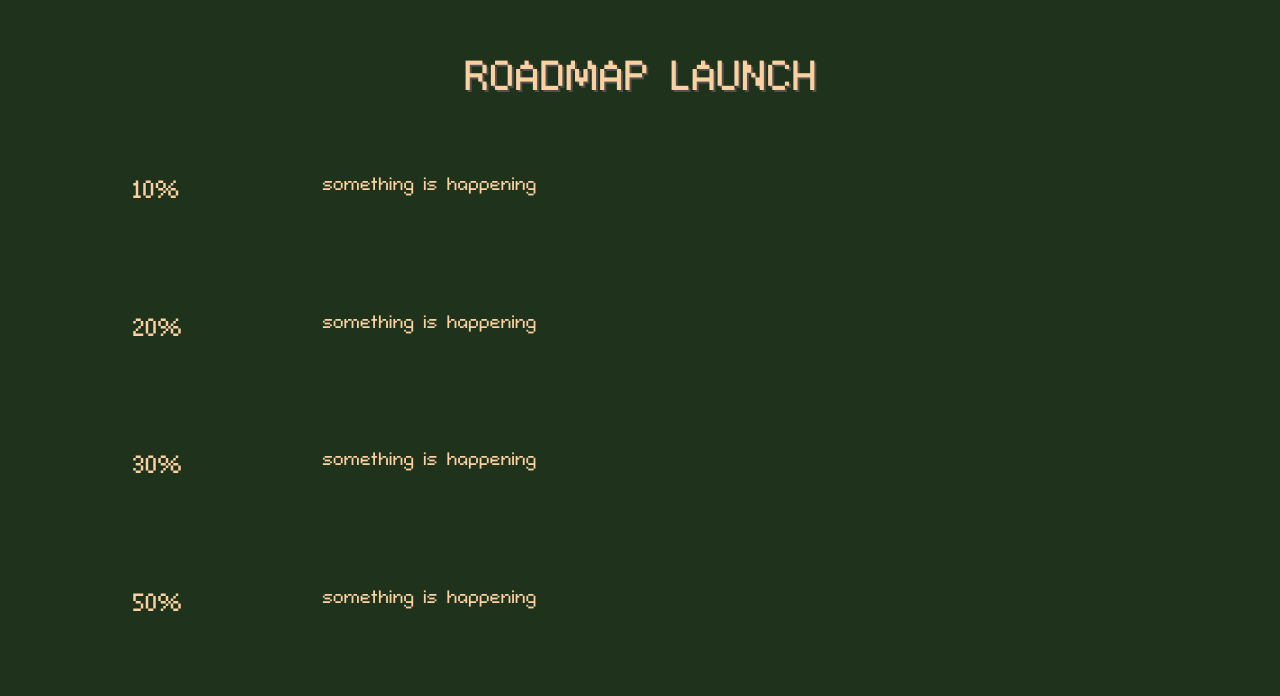
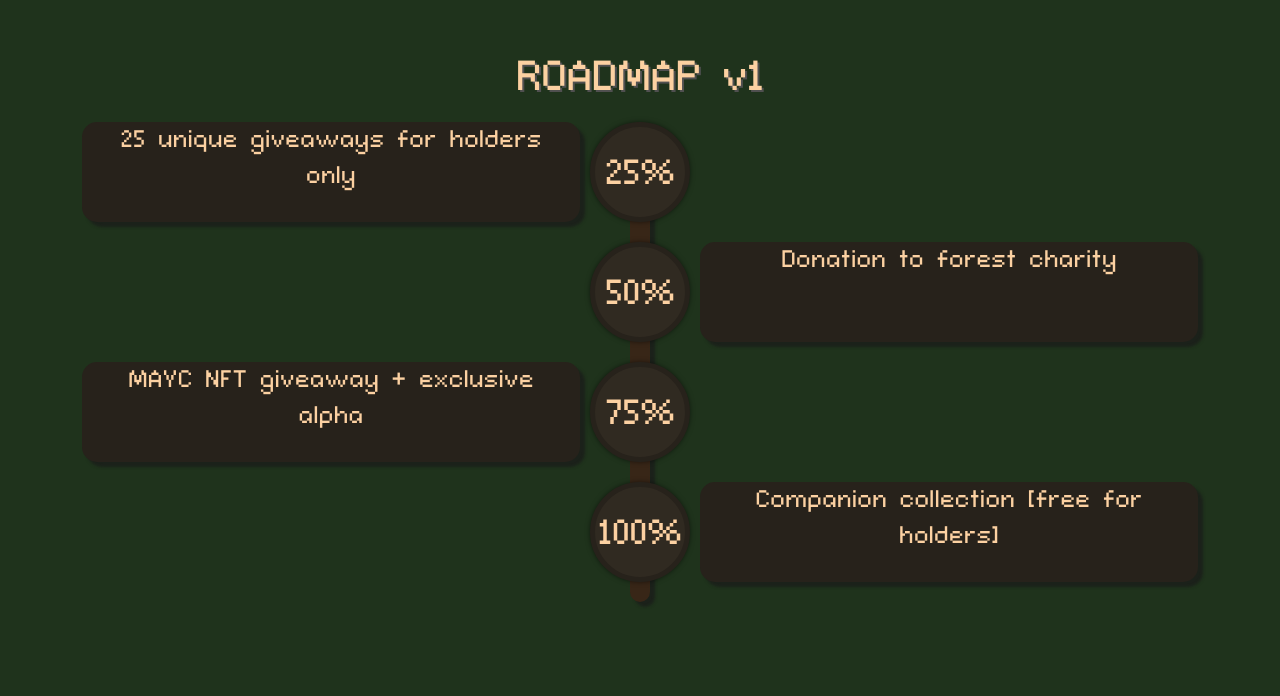
Before and after one commit to bekeaxel/treesome-website, a React (Create React App) app: page / in a window 1280 px wide. Shown: the part 1644-2340 px from the top of the page. Built offline with nearby package versions, Linux system fonts and the light colour scheme.

Commit message:
updates to roadmap

```diff
--- a/public/index.html
+++ b/public/index.html
@@ -15,6 +15,7 @@
     -->
     <link rel="manifest" href="%PUBLIC_URL%/manifest.json" />
     <link rel="stylesheet" href="https://stackpath.bootstrapcdn.com/bootstrap/4.3.1/css/bootstrap.min.css"/>
+    <script src="https://kit.fontawesome.com/fdde871009.js" crossorigin="anonymous"></script>
     <!--
       Notice the use of %PUBLIC_URL% in the tags above.
       It will be replaced with the URL of the `public` folder during the build.
@@ -33,6 +34,8 @@
   <body>
     <noscript>You need to enable JavaScript to run this app.</noscript>
     <div id="root"></div>
+    <script type="text/javascript" src="https://code.jquery.com/jquery-1.12.0.min.js"></script>
+    <script src="https://maxcdn.bootstrapcdn.com/bootstrap/3.3.6/js/bootstrap.min.js" integrity="sha384-0mSbJDEHialfmuBBQP6A4Qrprq5OVfW37PRR3j5ELqxss1yVqOtnepnHVP9aJ7xS" crossorigin="anonymous"></script>
     <script src="https://cdn.jsdelivr.net/npm/bootstrap@5.1.3/dist/js/bootstrap.bundle.min.js" integrity="sha384-ka7Sk0Gln4gmtz2MlQnikT1wXgYsOg+OMhuP+IlRH9sENBO0LRn5q+8nbTov4+1p" crossorigin="anonymous"></script>
 
     <!--
--- a/src/components/roadmap.jsx
+++ b/src/components/roadmap.jsx
@@ -7,7 +7,51 @@ function Roadmap() {
 
     return (
         <div className="roadmap" id="roadmap">
-            <div className="container">
+
+            <div class="container">
+                <h1 className="header text-t">ROADMAP v1</h1>
+                <div class="row">
+                    <div class="col-md-12">
+                        <div class="main-timeline">
+                            <div class="timeline">
+                                <a class="timeline-content">
+                                    <div class="timeline-icon"><p class="text-t icon">25%</p></div>
+
+                                    <p class="description text-t">
+                                        25 unique giveaways for holders only
+                                    </p>
+                                </a>
+                            </div>
+                            <div class="timeline">
+                                <a class="timeline-content">
+                                    <div class="timeline-icon"><p class="text-t icon">50%</p></div>
+                                    <p class="description text-t">
+                                        Donation to forest charity
+                                    </p>
+                                </a>
+                            </div>
+                            <div class="timeline">
+                                <a class="timeline-content">
+                                    <div class="timeline-icon"><p class="text-t icon">75%</p></div>
+                                    <p class="description text-t">
+                                        MAYC NFT giveaway + exclusive alpha
+                                    </p>
+                                </a>
+                            </div>
+                            <div class="timeline">
+                                <a class="timeline-content">
+                                    <div class="timeline-icon"><p class="text-t icon">100%</p></div>
+                                    <p class="description text-t">
+                                        Companion collection [free for holders]
+                                    </p>
+                                </a>
+                            </div>
+                        </div>
+                    </div>
+                </div>
+            </div>
+
+            {/* <div className="container">
                 <h1 className="header text-t">ROADMAP LAUNCH</h1>
                 <div className="row">
                     <div className="col-2">
@@ -57,7 +101,7 @@ function Roadmap() {
                         <p className="text-t row-text">something is happening</p>
                     </div>
                 </div>
-            </div>
+            </div> */}
         </div>
     );
 }
--- a/src/styles/faq.css
+++ b/src/styles/faq.css
@@ -30,3 +30,64 @@
 .accordion-header {
 
 }
+
+
+a:hover,a:focus{
+    text-decoration: none;
+    outline: none;
+}
+#accordion .panel{
+    border: none;
+    border-radius: 0;
+    margin-bottom: 5px;
+    box-shadow: none;
+}
+#accordion .panel-heading{
+    padding: 0;
+    border: none;
+    border-radius: 0;
+    position: relative;
+}
+#accordion .panel-title a{
+    display: block;
+    padding: 20px 30px;
+    margin: 0;
+    background: #e65e36;
+    font-size: 17px;
+    font-weight: bold;
+    color: #f9e2ad;
+    text-transform: uppercase;
+    letter-spacing: 1px;
+    position: relative;
+}
+#accordion .panel-title a:before,
+#accordion .panel-title a.collapsed:before{
+    content: "";
+    width: 20px;
+    height: 2px;
+    background: #f9e2ad;
+    position: absolute;
+    top: 30px;
+    right: 30px;
+}
+#accordion .panel-title a:after,
+#accordion .panel-title a.collapsed:after{
+    content: "";
+    width: 2px;
+    height: 20px;
+    background: #f9e2ad;
+    position: absolute;
+    bottom: 18px;
+    right: 39px;
+    transition: all 0.3s ease 0s;
+}
+#accordion .panel-title a:after{ height: 0; }
+#accordion .panel-body{
+    padding: 20px 30px;
+    background: #56522b;
+    border-top: 2px solid #000;
+    font-size: 15px;
+    color: #f9e2ad;
+    line-height: 28px;
+    letter-spacing: 1px;
+}
--- a/src/styles/roadmap.css
+++ b/src/styles/roadmap.css
@@ -14,6 +14,108 @@
 }
 
 .row-text {
-    font-size: 18px;
+    font-size: 40px;
     margin: 50px;
 }
+
+.main-timeline{
+    font-family: 'Raleway', sans-serif;
+    position: relative;
+}
+.main-timeline:after{
+    content: '';
+    display: block;
+    clear: both;
+}
+.main-timeline:before{
+    content: '';
+    background-color: rgb(56, 38, 23);
+    height: 100%;
+    width: 20px;
+    border-radius: 20px;
+    transform: translateX(-50%);
+    position: absolute;
+    left: 50%;
+    top: 0;
+    box-shadow: 5px 5px 3px rgba(26, 26, 26, 0.7);
+}
+.main-timeline .timeline{
+    width: 50%;
+    padding: 0 60px 0 0;
+    margin: 0 10px 20px 0;
+    float: left;
+}
+
+.main-timeline .description{
+    font-size: x-large;
+    letter-spacing: 0.5px;
+    margin: 0 25px 0;
+}
+.main-timeline .timeline-content{
+    background: #27221b;
+    text-align: center;
+    min-height: 100px;
+    padding: 0 0 20px;
+    border-radius: 15px;
+    display: block;
+    position: relative;
+    box-shadow: 5px 5px 3px rgba(26, 26, 26, 0.7);
+}
+.main-timeline .timeline-icon .icon {
+    font-size: 35px;
+}
+.main-timeline .timeline-content:hover{ text-decoration: none; }
+.main-timeline .timeline-icon{
+    color: #27221b;
+    background-color: #302a21;
+    font-size: 100px;
+    line-height: 93px;
+    width: 100px;
+    height: 100px;
+    border-radius: 50%;
+    border: 5px solid #27221b;
+    box-shadow: 0 0 5px rgba(0,0,0,0.5);
+    transform: translateY(-50%);
+    position: absolute;
+    top: 50%;
+    right: -110px;
+}
+
+
+.main-timeline .timeline:nth-child(even){
+    float: right;
+    padding: 0 0 0 60px;
+    margin: 0 0 20px 10px;
+}
+.main-timeline .timeline:nth-child(even) .timeline-icon{
+    right: auto;
+    left: -110px;
+}
+.main-timeline .timeline:nth-child(4n+2) .timeline-icon,
+.main-timeline .timeline:nth-child(4n+2) .title{ background-color: #302a21; }
+.main-timeline .timeline:nth-child(4n+3) .timeline-icon,
+.main-timeline .timeline:nth-child(4n+3) .title{ background-color: #302a21; }
+.main-timeline .timeline:nth-child(4n+4) .timeline-icon,
+.main-timeline .timeline:nth-child(4n+4) .title{ background-color: #302a21; }
+@media screen and (max-width:767px){
+    .main-timeline .timeline,
+    .main-timeline .timeline:nth-child(even){
+        width: 100%;
+        padding: 0 110px 0 0;
+        margin: 0 0 20px 0;
+    }
+    .main-timeline .timeline:nth-child(even){ padding: 0 0 0 110px; }
+}
+@media screen and (max-width:479px){
+    .main-timeline .timeline,
+    .main-timeline .timeline:nth-child(even){
+        padding: 110px 0 0;
+    }
+    .main-timeline .timeline-icon,
+    .main-timeline .timeline:nth-child(even) .timeline-icon{
+        transform: translateY(0) translateX(-50%);
+        top: -110px;
+        left: 50%;
+        right: auto;
+    }
+}
```
Also changed, not shown: src/components/faq.jsx (+51 -0 lines).
